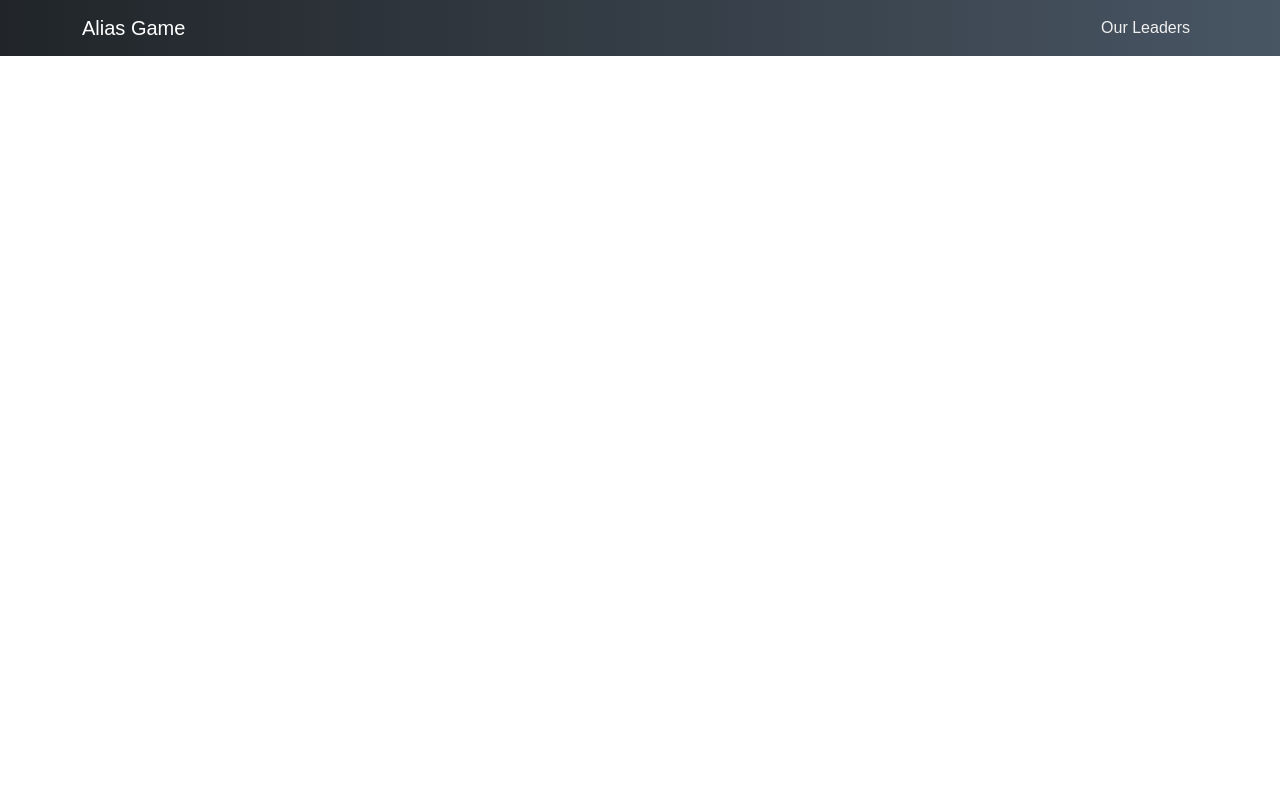
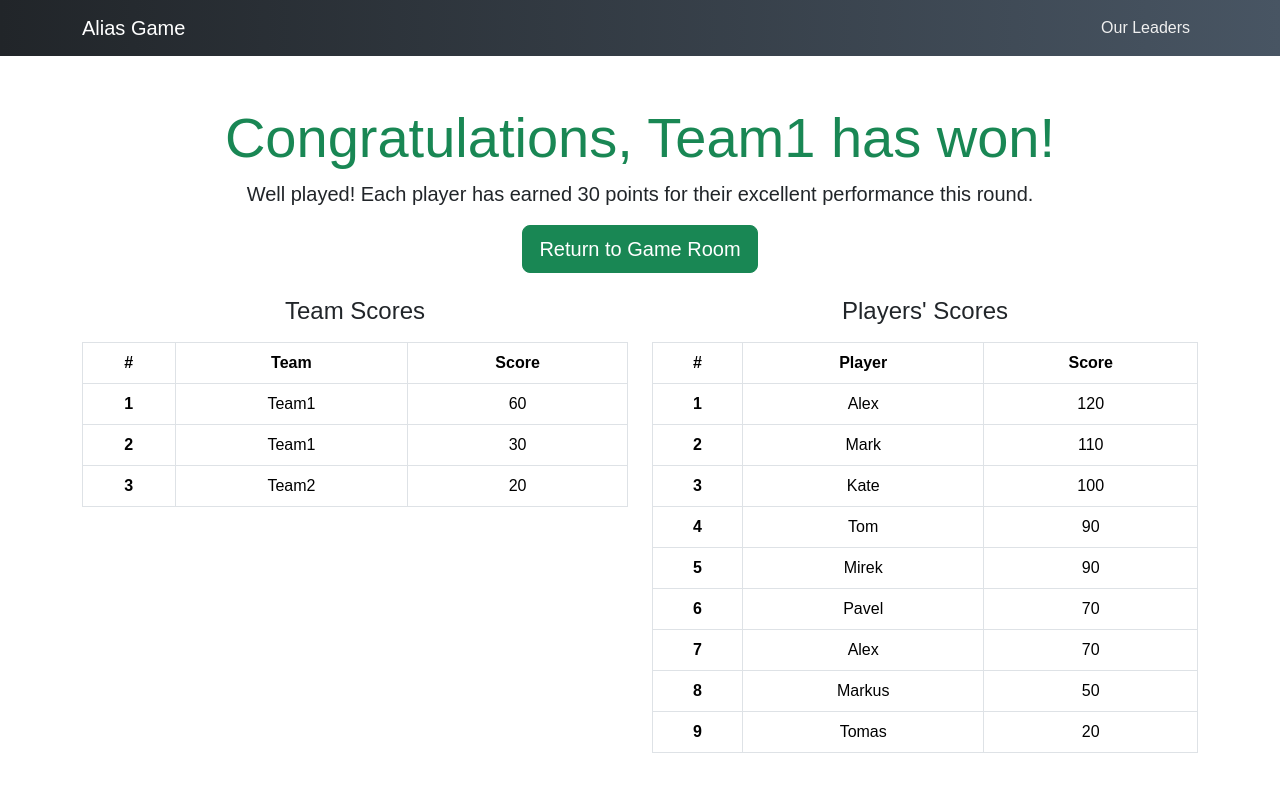
Before and after one commit to MartaKliuchnik/alias-game, a React (Vite) app in the folder alias-client/: page /final-page in a window 1280 px wide. Shown: the top 792 px of the page. Built offline with nearby package versions, Linux system fonts and the light colour scheme.

Commit message:
client: add final game page with team and player results

```diff
--- a/alias-client/src/App.jsx
+++ b/alias-client/src/App.jsx
@@ -5,13 +5,14 @@ import HomePage from './components/HomePage/HomePage';
 import LoginPage from './pages/LoginPage/LoginPage';
 import LeaderBoardPage from './pages/LeaderBoardPage/LeaderBoardPage';
 import RegisterPage from './pages/RegisterPage/RegisterPage';
-import DescriberPage from "./pages/DescriberPage/DescriberPage";
+import DescriberPage from './pages/DescriberPage/DescriberPage';
 import LeaderPage from './pages/LeaderPage/LeaderPage';
 import TeamsResultPage from './pages/TeamsResultPage/TeamsResultPage';
 import Room from './components/room/room';
 import Profile from './components/Profile/Profile';
 import Discussion from './components/Discussion/Discussion';
 import 'bootstrap/dist/css/bootstrap.min.css';
+import FinalPage from './pages/FinalPage/FinalPage';
 
 export default function App() {
 	return (
@@ -21,20 +22,27 @@ export default function App() {
 				<Route path='/' element={<RegisterPage />} />
 				<Route path='login' element={<LoginPage />} />
 				<Route path='leaderboard' element={<LeaderBoardPage />} />
-				<Route path="describer" element={<DescriberPage />} />
+				<Route path='describer' element={<DescriberPage />} />
 				<Route path='leader' element={<LeaderPage />} />
 				<Route path='teams-result' element={<TeamsResultPage />} />
 				<Route path='room' element={<Room name={'DEMO'} />} />
 				<Route path='home' element={<HomePage />} />
 				<Route path='profile' element={<Profile />} />
-				<Route path='discussion' element={<Discussion
-					teamName={'TestTeam'}
-					description={'Description for word team has to guess.'}
-					users={[
-						{ username: 'User1' },
-						{ username: 'User2' },
-						{ username: 'User3' }
-					]} />} />
+				<Route
+					path='discussion'
+					element={
+						<Discussion
+							teamName={'TestTeam'}
+							description={'Description for word team has to guess.'}
+							users={[
+								{ username: 'User1' },
+								{ username: 'User2' },
+								{ username: 'User3' },
+							]}
+						/>
+					}
+				/>
+				<Route path='/final-page' element={<FinalPage />} />
 			</Routes>
 		</main>
 	);
--- /dev/null
+++ b/alias-client/src/data/mockTeamsDataFinalPage.js
@@ -0,0 +1,51 @@
+const mockTeamsDataFinalPage = [
+	{
+		_id: '66fd2f7f8f5e247f23fbf299',
+		roomId: '66fd2f7f8f5e247f23fbf293',
+		name: 'Team1',
+		teamScore: 60,
+		players: [
+			{ userID: '66fd2a5bb87188e4552d5c41', username: 'Alex', score: 120 },
+			{ userID: '66fd2a5bb87188e4552d5c42', username: 'Mark', score: 110 },
+			{ userID: '66fd2a5bb87188e4552d5c43', username: 'Kate', score: 100 },
+		],
+		chatId: '66fd2a5bb87188e4552d5chat',
+		describer: '66fd2a5bb87188e4552d5c42',
+		isTurn: false,
+		tryedWords: ['bike'],
+		teamLeader: '66fd2a5bb87188e4552d5c41',
+	},
+	{
+		_id: '66fd2f7f8f5e247f23fbf299',
+		roomId: '66fd2f7f8f5e247f23fbf293',
+		name: 'Team1',
+		teamScore: 30,
+		players: [
+			{ userID: '66fd2a5bb87188e4552d5c41', username: 'Tom', score: 90 },
+			{ userID: '66fd2a5bb87188e4552d5c42', username: 'Mirek', score: 90 },
+			{ userID: '66fd2a5bb87188e4552d5c43', username: 'Pavel', score: 70 },
+		],
+		chatId: '66fd2a5bb87188e4552d5chat',
+		describer: '66fd2a5bb87188e4552d5c42',
+		isTurn: false,
+		tryedWords: ['bike'],
+		teamLeader: '66fd2a5bb87188e4552d5c41',
+	},
+	{
+		_id: '66fd2f7f8f5e247f23fbf300',
+		roomId: '66fd2f7f8f5e247f23fbf294',
+		name: 'Team2',
+		teamScore: 20,
+		players: [
+			{ userID: '66fd2a5bb87188e4552d5c41', username: 'Alex', score: 70 },
+			{ userID: '66fd2a5bb87188e4552d5c42', username: 'Markus', score: 50 },
+			{ userID: '66fd2a5bb87188e4552d5c43', username: 'Tomas', score: 20 },
+		],
+		chatId: '66fd2a5bb87188e4552d5chat2',
+		describer: '66fd2a5bb87188e4552d5c45',
+		isTurn: true,
+		tryedWords: ['car'],
+		teamLeader: '66fd2a5bb87188e4552d5c44',
+	},
+];
+export default mockTeamsDataFinalPage;
--- /dev/null
+++ b/alias-client/src/pages/FinalPage/FinalPage.jsx
@@ -0,0 +1,92 @@
+import { useNavigate } from 'react-router-dom';
+import mockTeams from '../../data/mockTeamsDataFinalPage';
+
+export default function FinalPage() {
+	const navigate = useNavigate();
+
+	const testWinningTeam = mockTeams.reduce((prev, current) =>
+		current.teamScore > prev.teamScore ? current : prev
+	);
+	const testAllPlayers = mockTeams.flatMap((team) => team.players);
+
+	return (
+		<div className='container my-8'>
+			<div className='row justify-content-center mt-5 mb-4'>
+				<h2 className='display-4 text-success text-center'>
+					Congratulations, {testWinningTeam.name} has won!
+				</h2>
+				<div className='text-center'>
+					<p className='lead'>
+						Well played! Each player has earned 30 points for their excellent
+						performance this round.
+					</p>
+				</div>
+
+				<div className='col-md-7 text-center'>
+					<button
+						className='btn btn-success btn-lg'
+						onClick={() => navigate('/home')}
+					>
+						Return to Game Room
+					</button>
+				</div>
+			</div>
+
+			<div className='row justify-content-center'>
+				{/* Teams leaderboard table */}
+				<div className='col-md-6'>
+					<h4 className='text-center mb-3'>Team Scores</h4>
+					<div className='table-responsive'>
+						<table className='table table-bordered table-hover'>
+							<thead className='thead-dark'>
+								<tr>
+									<th className='text-center'>#</th>
+									<th className='text-center'>Team</th>
+									<th className='text-center'>Score</th>
+								</tr>
+							</thead>
+							<tbody>
+								{mockTeams.map((team, index) => (
+									<tr key={team._id}>
+										<th className='text-center' scope='row'>
+											{index + 1}
+										</th>
+										<td className='text-center'>{team.name}</td>
+										<td className='text-center'>{team.teamScore}</td>
+									</tr>
+								))}
+							</tbody>
+						</table>
+					</div>
+				</div>
+
+				{/* Players leaderboard table */}
+				<div className='col-md-6'>
+					<h4 className='text-center mb-3'>Players' Scores</h4>
+					<div className='table-responsive'>
+						<table className='table table-bordered table-hover'>
+							<thead className='thead-dark'>
+								<tr>
+									<th className='text-center'>#</th>
+									<th className='text-center'>Player</th>
+									<th className='text-center'>Score</th>
+								</tr>
+							</thead>
+							<tbody>
+								{testAllPlayers.map((player, index) => (
+									<tr key={player.userID}>
+										<th className='text-center' scope='row'>
+											{index + 1}
+										</th>
+										<td className='text-center'>{player.username}</td>
+										<td className='text-center'>{player.score}</td>
+									</tr>
+								))}
+							</tbody>
+						</table>
+					</div>
+				</div>
+			</div>
+		</div>
+	);
+}
```
Also changed, not shown: 1 other file (tests, documents, lock files or other folders).
